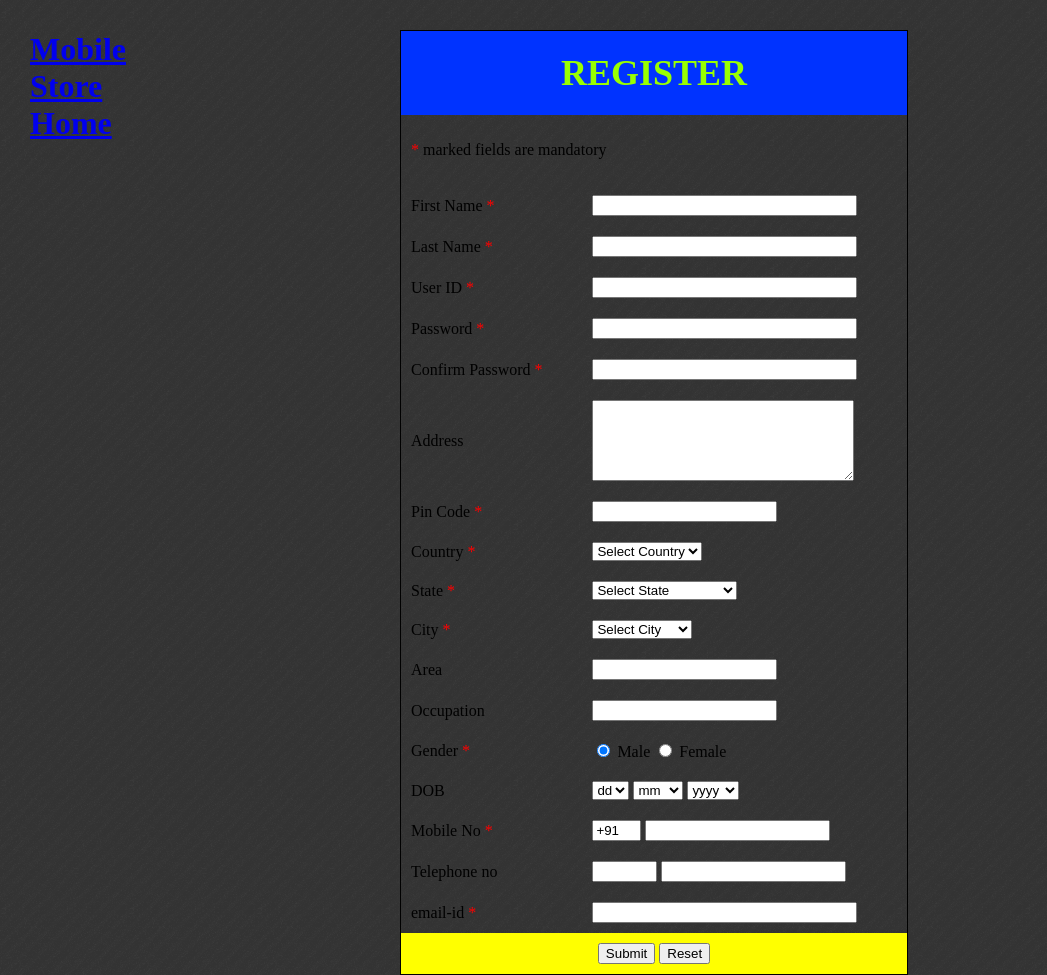
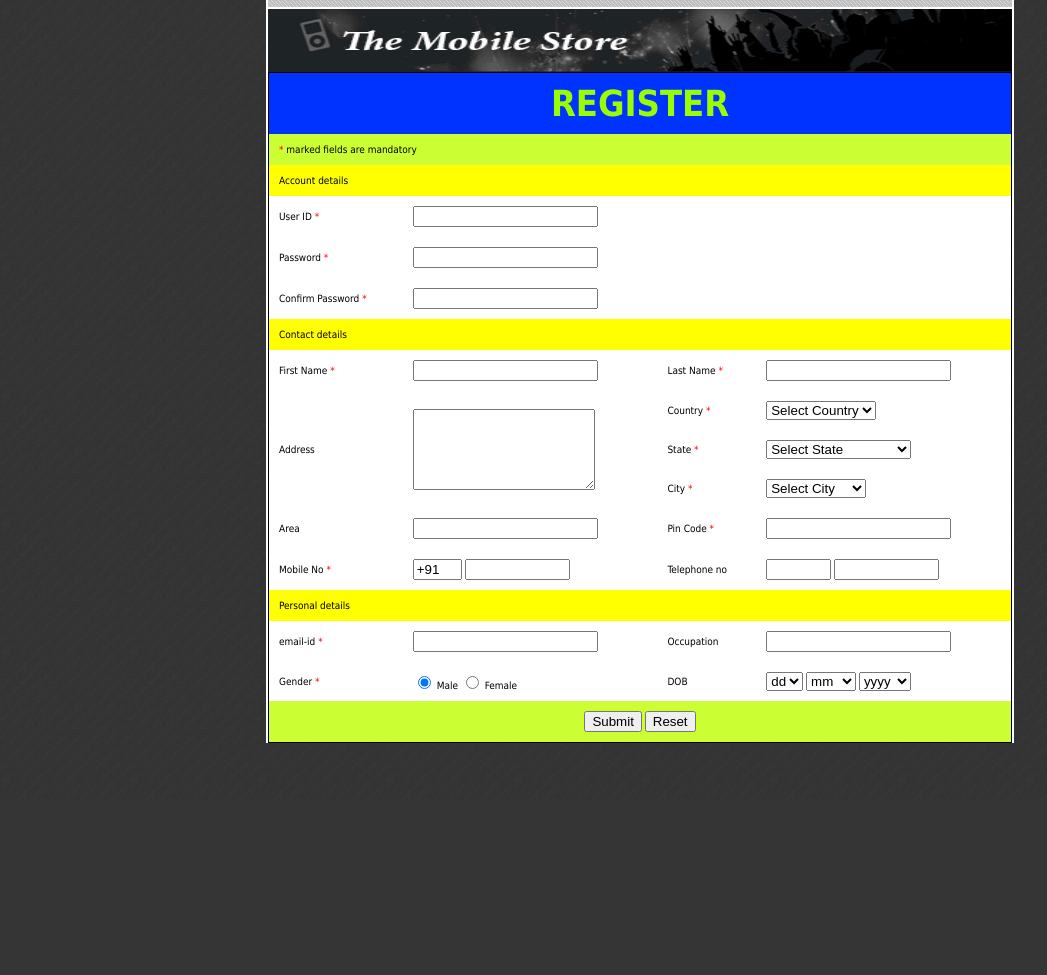
Before and after one commit to aditya1093/E-Commerce, a PHP site: page /register.php in a window 1280 px wide. Shown: the whole page, without its empty margins (0-1047 px from the left). After the commit the page ends 743 px from the top, so only its background shows below. Run offline with PHP 8.4, Linux system fonts and the light colour scheme; data comes from the database, SQL or seed files in the repository.

Commit message:
Modify registration page

```diff
--- a/register.php
+++ b/register.php
@@ -7,23 +7,20 @@
 <head>
 <meta http-equiv="Content-Type" content="text/html; charset=iso-8859-1" />
 <title>E-shop</title>
+<link href="css/style.css" rel="stylesheet" type="text/css" />
 <style type="text/css">
 <!--
 table{
-		top:30px;
-		left:400px;
 		border:1px solid #000000;
-		position:absolute;
-	}
-#a1{
-		top:10px;
-		height:20px;
-		width:20px;
-		left:30px;
-		position:absolute;
+		margin: 0px;
+		width: 100%;
 	}
 body{
 		background-image: url(images/img01.gif);
+	}
+.margin{
+			margin: 0px;
+			padding: 0px;
 	}
 .style4 {color: #99FF00}
 .style5 {
@@ -39,55 +36,52 @@
 </script>
 </head>
 <body <?php if(isset($_GET['reg'])){?> onload="wrong()" <?php } ?> >
-
+<div id="wrapper">
+  <div id="inner">
+    <div id="header">
+	  <h1><a href="index.php"><img src="images/logo.gif" width="744" height="63" alt="Online Shopping Store" /></a></h1>
+	</div>
 	<form id="form1" name="form1" method="post" action="save.php">
-
-<div id=a1>
-<h1 class="style6"><a href="index.php">Mobile Store Home</a></h1>
-</div>
-
-<table width="508" align="center" cellpadding="10" cellspacing="0" rules="none">
+	  <table align="center" cellpadding="10" cellspacing="0" rules="none" bgcolor="#fff">
 		<tr>
-    <td height="64" colspan="2" nowrap="nowrap" bgcolor="#0033FF"><div align="center" class="style3 style4 style5">REGISTER</div></td>
+		  <td colspan="4" nowrap="nowrap" bgcolor="#0033FF"><div align="center" class="style3 style4 style5">REGISTER</div></td>
 		</tr>
 		<tr>
-    <td colspan="2" nowrap="nowrap"><p><span class="style6"> *</span> marked fields are mandatory</p></td>
+		  <td colspan="4" nowrap="nowrap" bgcolor="#CCFF33"><p class="margin"><span class="style6"> *</span> marked fields are mandatory</p></td>
 		</tr>
 		<tr>
-    <td width="151" nowrap="nowrap">First Name <span class="style6"> *</span></td>
-    <td width="286"><label>
-      <input name="fname" type="text" id="fname" size="30" />
-    </label></td>
-  </tr>
-  <tr>
-    <td>Last Name <span class="style6"> *</span></td>
-    <td><input name="lname" type="text" id="lname" size="30" /></td>
+		  <td colspan="4" nowrap="nowrap" bgcolor="#FFFF00">Account details</td>
 		</tr>
 		<tr>
 		  <td>User ID<span class="style6"> * </span></td>
-    <td><input name="uid" type="text" id="uid" size="30" onchange="availability(this.value)"/><br /><span id="avail"></span></td>
+		  <td colspan="3"><input name="uid" type="text" id="uid" size="20" onchange="availability(this.value)"/><br /><span id="avail"></span></td>
 		</tr>
 		<tr>
 		  <td>Password<span class="style6"> *</span></td>
-    <td><input name="pwd1" type="password" id="pwd1" size="30"  onkeyup="getlength(this.value)"/><br /><span id="msg"></span></td>
+		  <td colspan="3"><input name="pwd1" type="password" id="pwd1" size="20"  onkeyup="getlength(this.value)"/><br /><span id="msg"></span></td>
 		</tr>
 		<tr>
-    <td nowrap="nowrap">Confirm Password <span class="style6"> *</span></td>
-    <td><input name="pwd2" type="password" id="pwd2" size="30" onchange="confirm()"/><div id="cp" class="err"></div></td>
+		  <td>Confirm Password <span class="style6"> *</span></td>
+		  <td colspan="3"><input name="pwd2" type="password" id="pwd2" size="20" onchange="confirm()"/><div id="cp" class="err"></div></td>
 		</tr>
 		<tr>
-    <td>Address</td>
-    <td><label>
-    <textarea name="addr" cols="30" rows="5" id="addr"></textarea>
-    </label></td>
+		  <td colspan="4" nowrap="nowrap" bgcolor="#FFFF00">Contact details</td>
 		</tr>
 		<tr>
-    <td>Pin Code<span class="style6"> *</span> </td>
-    <td><input name="pin" type="text" id="pin" onchange="pincode(this.value)"/><div id="pc" class="err"></div></td>
+		  <td>First Name <span class="style6"> *</span></td>
+		  <td ><label>
+			<input name="fname" type="text" id="fname" size="20" />
+			</label></td>
+		  <td>Last Name <span class="style6"> *</span></td>
+		  <td><input name="lname" type="text" id="lname" size="20" /></td>
 		</tr>
 		<tr>
+		  <td rowspan="3">Address</td>
+		  <td rowspan="3"><label>
+			<textarea name="addr" cols="20" rows="5" id="addr"></textarea>
+			</label></td>
 		  <td>Country<span class="style6"> *</span></td>
-    <td nowrap="nowrap"><label>
+		  <td><label>
 			<select name="country" id="country">
 			  <option value="">Select Country</option>
 			  <option value="India">India</option>
@@ -97,7 +91,7 @@
 		</tr>
 		<tr>
 		  <td>State<span class="style6"> *</span></td>
-    <td nowrap="nowrap"><label>
+		  <td><label>
 			<select name="state" id="state" onchange="getcity(this.value)">
 			  <option value="">Select State</option>
 			  <?php
@@ -115,7 +109,6 @@
 		<tr>
 		  <td>City<span class="style6"> *</span></td>
 		  <td>
-
 			<label>
 			<select name="city" id="city">
 			  <option value="">Select City</option>
@@ -127,8 +120,26 @@
 		<tr>
 		  <td>Area</td>
 		  <td><input name="area" type="text" id="area" /></td>
+		  <td>Pin Code<span class="style6"> *</span> </td>
+		  <td><input name="pin" type="text" id="pin" onchange="pincode(this.value)"/><div id="pc" class="err"></div></td>
 		</tr>
 		<tr>
+		  <td>Mobile No <span class="err"> *</span></td>
+		  <td><label>
+			<input name="code1" type="text" id="code1" value="+91" size="3" maxlength="3" />
+			<input name="mno" type="text" id="mno" size="10" maxlength="10" onchange="tel(this.value)"/><div id="tn" class="err"></div>
+			</label></td>
+		  <td>Telephone no </td>
+		  <td>
+			<input name="code2" type="text" id="code2" size="5" maxlength="5" />
+			<input name="tno" type="text" id="tno" size="10" maxlength="10" /></td>
+		</tr>
+		<tr>
+		  <td colspan="4" nowrap="nowrap" bgcolor="#FFFF00">Personal details</td>
+		</tr>
+		<tr>
+		  <td>email-id<span class="style6"> *</span> </td>
+		  <td><input name="mailid" type="text" id="mailid" size="20" /></td>
 		  <td>Occupation</td>
 		  <td><input name="occup" type="text" id="occup" /></td>
 		</tr>
@@ -139,8 +150,6 @@
 			Male
 			<input name="gen" type="radio" value="female" />
 			Female </label></td>
-  </tr>
-  <tr>
 		  <td>DOB</td>
 		  <td><label>
 			<select name="dd" id="dd">
@@ -180,25 +189,8 @@
 			</select>
 			</label></td>
 		</tr>
-
 		<tr>
-    <td>Mobile No <span class="err"> *</span></td>
-    <td nowrap="nowrap"><label>
-      <input name="code1" type="text" id="code1" value="+91" size="3" maxlength="3" />
-      <input name="mno" type="text" id="mno" size="20" maxlength="10" onchange="tel(this.value)"/><div id="tn" class="err"></div>
-    </label></td>
-  </tr>
-  <tr>
-    <td>Telephone no </td>
-    <td><input name="code2" type="text" id="code2" size="5" maxlength="5" />
-      <input name="tno" type="text" id="tno" size="20" maxlength="10" /></td>
-  </tr>
-  <tr>
-    <td>email-id<span class="style6"> *</span> </td>
-    <td><input name="mailid" type="text" id="mailid" size="30" /></td>
-  </tr>
-  <tr>
-    <td colspan="2" bgcolor="#FFFF00"><div align="center">
+		  <td colspan="4" bgcolor="#CCFF33"><div align="center">
 		  <label>
 			<input type="submit" name="Submit" value="Submit" />
           </label>
@@ -209,5 +201,7 @@
 		</tr>
 	  </table>
 	</form>
+  </div>
+</div>
 </body>
 </html>
```
Also changed, not shown: images/fair.png, images/good.png, images/strong.png. Lines whose indentation alone changed are shown as unchanged.
